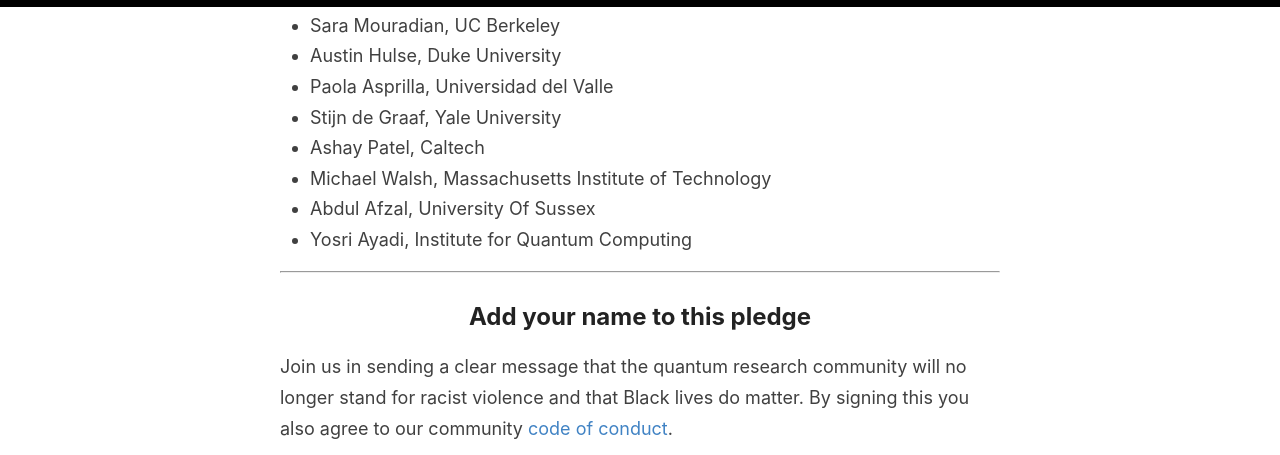
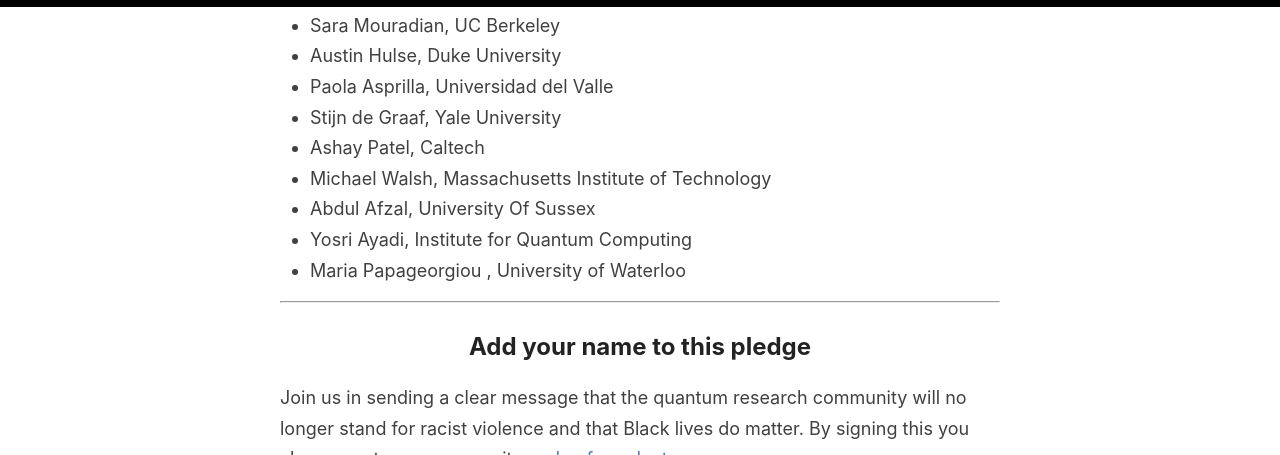
Before and after one commit to quantumforblacklives/quantumforblacklives.github.io, a Jekyll site: the page built from index.html, in a window 1280 px wide and 900 px high, scrolled down 5542 px, cut to the strip 0-455 px from the top of the window. Built offline with Jekyll 4.4.1, drawn with Linux system fonts in a browser that asks for light colours; the list of posts is cut into pages by our own code.

Commit message:
Add signature from Maria Papageorgiou .

```diff
--- a/_includes/signatories.md
+++ b/_includes/signatories.md
@@ -83,3 +83,4 @@
 - Michael Walsh, Massachusetts Institute of Technology
 - Abdul Afzal, University Of Sussex
 - Yosri Ayadi, Institute for  Quantum Computing
+- Maria Papageorgiou , University of Waterloo
```
